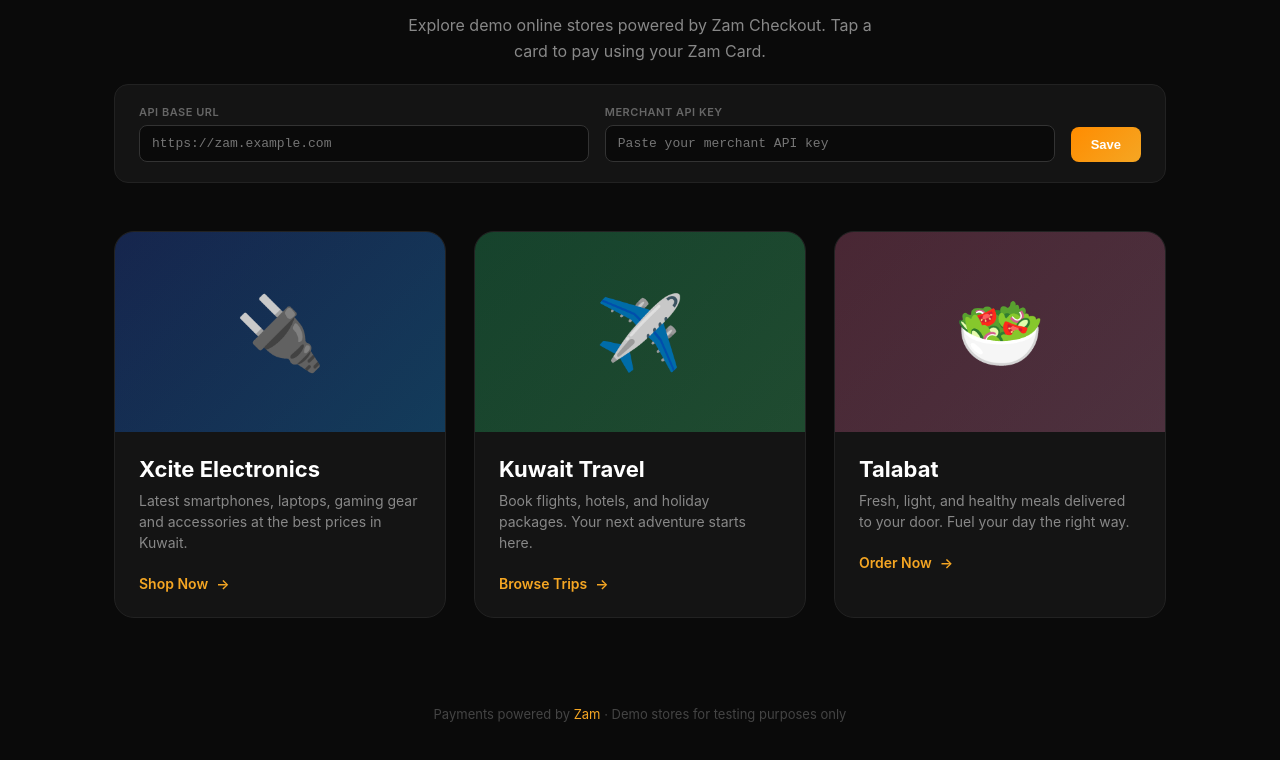
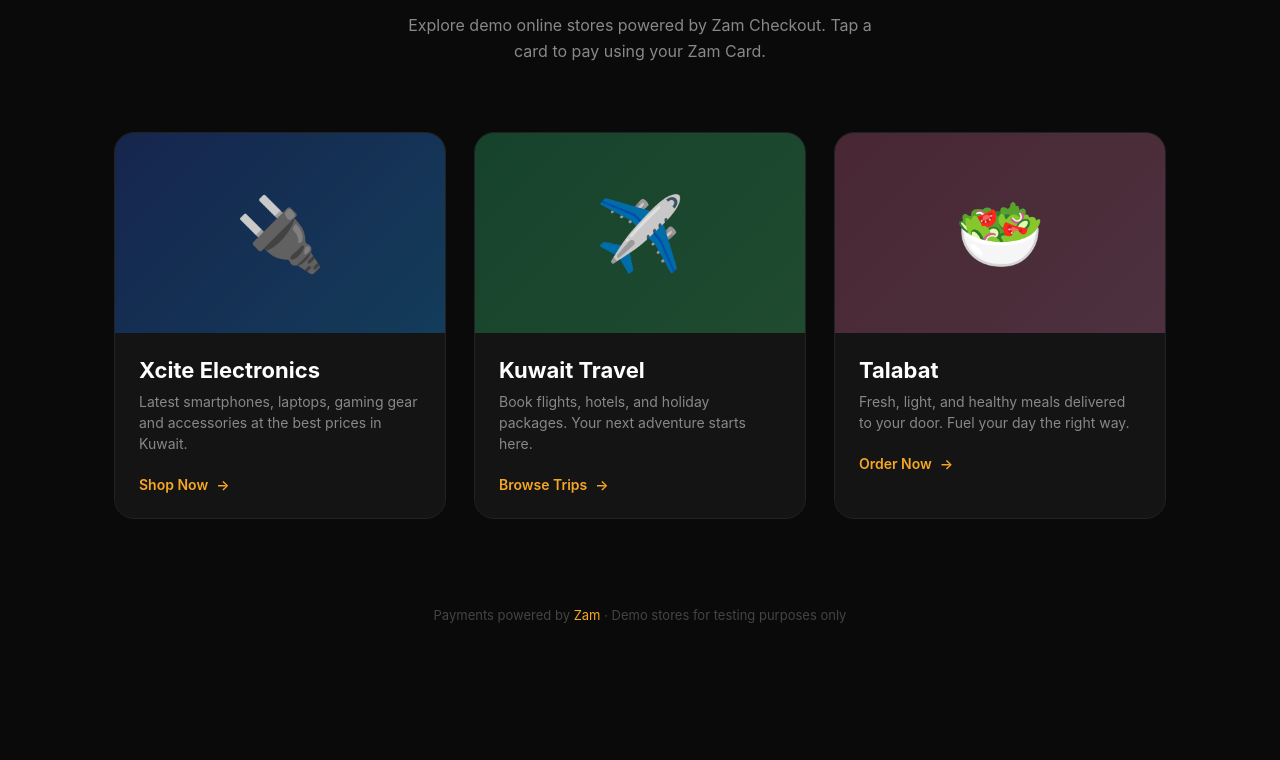
Before and after one commit to hasawi/zam-demo, a plain HTML site: page index.html in a window 1280 px wide. Shown: the part 102-862 px from the top of the page. After the commit the page ends 800 px from the top, so only its background shows below. Drawn offline with Linux system fonts and the light colour scheme.

Commit message:
remove api key bar

```diff
--- a/index.html
+++ b/index.html
@@ -220,19 +220,6 @@
         <p>Explore demo online stores powered by Zam Checkout. Tap a card to pay using your Zam Card.</p>
     </header>
 
-    <div class="config-bar">
-        <div class="config-inner">
-            <div class="field">
-                <label>API Base URL</label>
-                <input id="cfg-url" type="text" placeholder="https://zam.example.com" />
-            </div>
-            <div class="field">
-                <label>Merchant API Key</label>
-                <input id="cfg-key" type="text" placeholder="Paste your merchant API key" />
-            </div>
-            <button class="save-btn" onclick="saveConfig()">Save</button>
-        </div>
-    </div>
 
     <div class="stores-grid">
         <a class="store-card" href="xcite/index.html">
```
